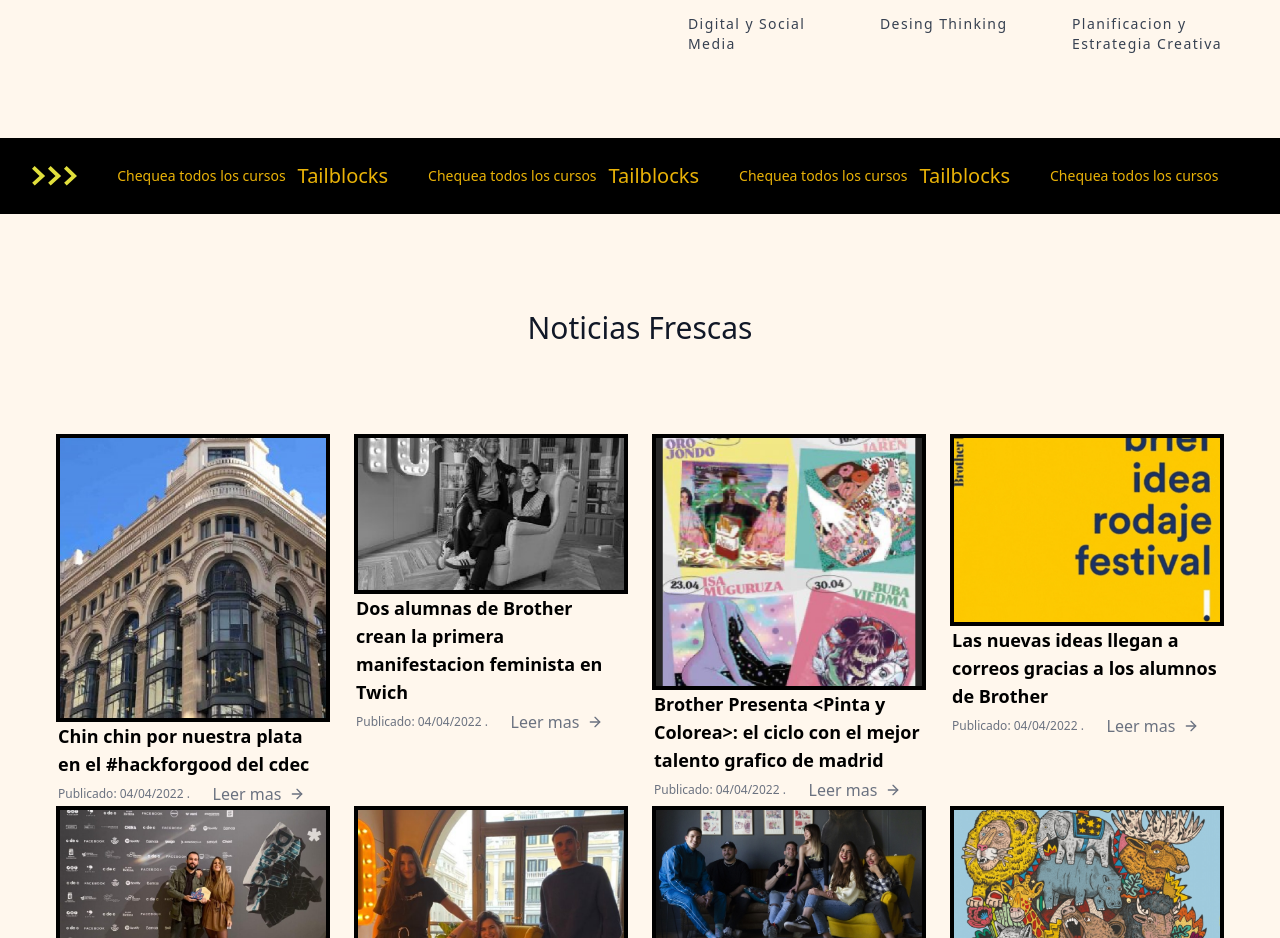
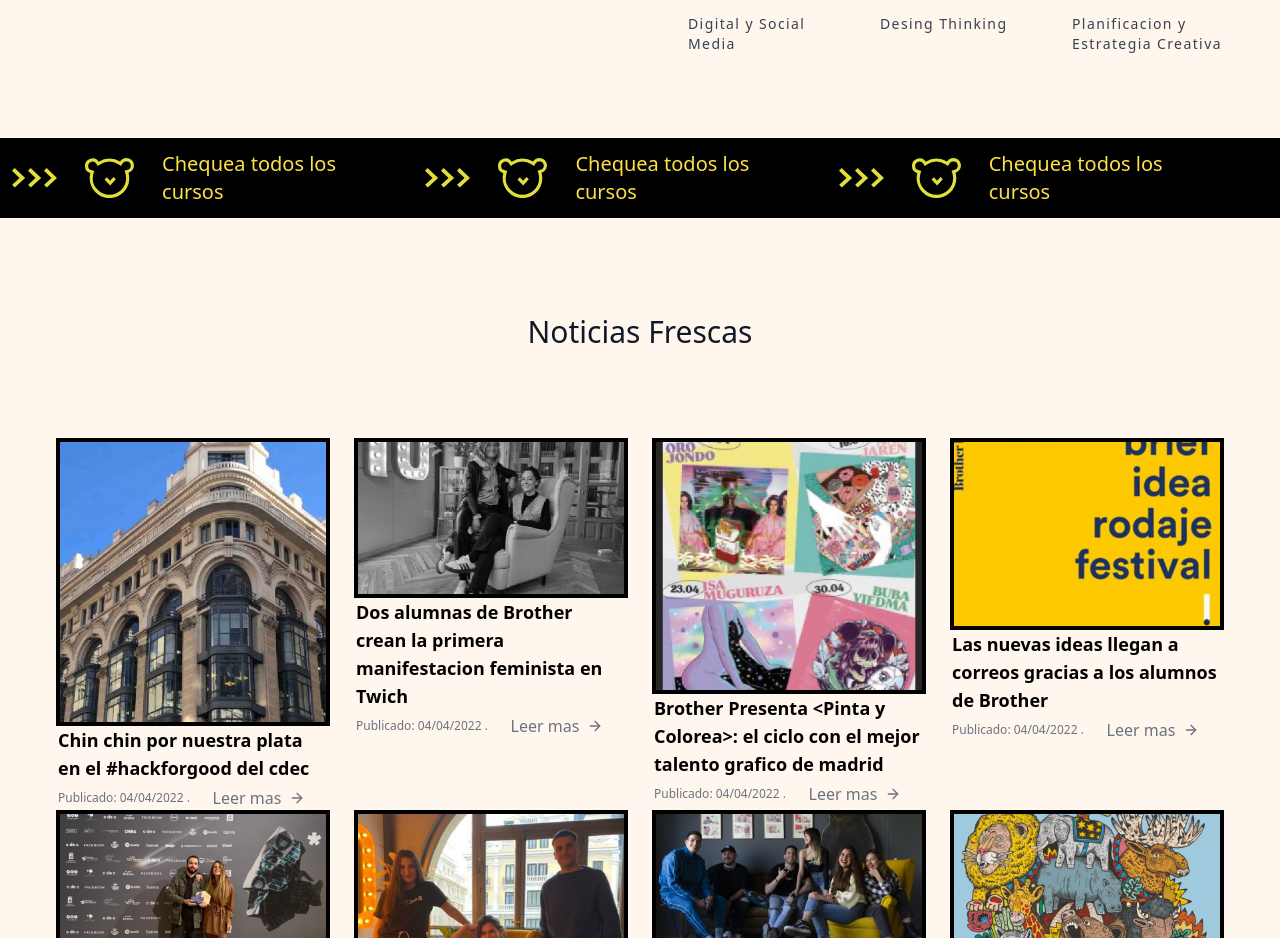
Before and after one commit to AlexBecci/Challenge-FrontEnd, a React (Create React App) app: page / in a window 1280 px wide. Shown: the part 1361-2299 px from the top of the page. Built offline with nearby package versions, Linux system fonts and the light colour scheme.

Commit message:
component CheckCourse finished 1/2

```diff
--- a/src/App.js
+++ b/src/App.js
@@ -1,5 +1,6 @@
 import Blog from "./components/Blog";
 import CheckCourse from "./components/CheckCourse";
+import Arrow from "./components/CheckCourseComponents/Arrow";
 import EmojiBear from "./components/CheckCourseComponents/EmojiBear";
 import Home from "./components/Home";
 import NavBar from "./components/NavBar";
@@ -11,7 +12,13 @@
       <NavBar />
       <Home />
       <Blog />
-      <CheckCourse emoji={<EmojiBear/>} />
+      <CheckCourse
+        emoji={<EmojiBear />}
+        text="Chequea todos los cursos"
+        arrow={<Arrow />}
+        background="bg-black"
+        textColor={"text-yellow-300"}
+      />
       <Notices />
     </div>
   );
--- a/src/components/CheckCourse.jsx
+++ b/src/components/CheckCourse.jsx
@@ -1,35 +1,18 @@
 import React from "react";
 
-function CheckCourse({ emoji, arrow, background }) {
+function CheckCourse({ emoji, arrow, background, text, textColor }) {
   return (
-    <div className="text-gray-600 body-font bg-black">
-      <div className="">
-        <div className="container px-5 py-6 mx-auto flex items-center justify-start sm:flex-row flex-col">
-          <p className="flex title-font font-medium  justify-start items-start text-yellow-500">
-            <span className="ml-3 text-xl">{emoji}</span>
-          </p>
-          <p className="text-sm text-yellow-500 sm:ml-10 sm:mt-0 mt-4">
-            Chequea todos los cursos
-          </p>
-          <p className="flex title-font font-medium  justify-center items-center text-yellow-500">
-            <span className="ml-3 text-xl">Tailblocks</span>
-          </p>
-          <p className="text-sm text-yellow-500 sm:ml-10 sm:mt-0 mt-4">
-            Chequea todos los cursos
-          </p>
-          <p className="flex title-font font-medium  justify-center items-center text-yellow-500">
-            <span className="ml-3 text-xl">Tailblocks</span>
-          </p>
-          <p className="text-sm text-yellow-500 sm:ml-10 sm:mt-0 mt-4">
-            Chequea todos los cursos
-          </p>
-          <p className="flex title-font font-medium  justify-center items-center text-yellow-500">
-            <span className="ml-3 text-xl">Tailblocks</span>
-          </p>
-          <p className="text-sm text-yellow-500 sm:ml-10 sm:mt-0 mt-4">
-            Chequea todos los cursos
-          </p>
-        </div>
+    <div className={`body-font ${background}`}>
+      <div className="container px-5 py-3 mx-auto flex items-center justify-start sm:flex-row flex-col md:mr-20 md:-ml-9">
+        <p className="text-sm  sm:ml-7 sm:mt-0 mt-4">{arrow}</p>
+        <p className="text-sm sm:ml-7 sm:mt-0 mt-4">{emoji}</p>
+        <p className={`text-xl ${textColor} sm:ml-7 sm:mt-0 mt-4`}>{text}</p>
+        <p className="text-sm  sm:ml-7 sm:mt-0 mt-4">{arrow}</p>
+        <p className="text-sm sm:ml-7 sm:mt-0 mt-4">{emoji}</p>
+        <p className={`text-xl ${textColor} sm:ml-7 sm:mt-0 mt-4`}>{text}</p>
+        <p className="text-sm  sm:ml-7 sm:mt-0 mt-4">{arrow}</p>
+        <p className="text-sm sm:ml-7 sm:mt-0 mt-4">{emoji}</p>
+        <p className={`text-xl ${textColor} sm:ml-7 sm:mt-0 mt-4`}>{text}</p>
       </div>
     </div>
   );
--- /dev/null
+++ b/src/components/CheckCourseComponents/Arrow.jsx
@@ -0,0 +1,27 @@
+import React from 'react'
+
+function Arrow() {
+  return (
+    <div><svg xmlns="http://www.w3.org/2000/svg" width="45.143" height="19.467" viewBox="0 0 45.143 19.467">
+        <g id="Grupo_12101" data-name="Grupo 12101" transform="translate(61.143 -16.142) rotate(90)">
+            <g id="Grupo_11762" data-name="Grupo 11762" transform="translate(16.142 16)">
+                <g id="Grupo_11760" data-name="Grupo 11760">
+                <path id="Trazado_11738" data-name="Trazado 11738" d="M2038.692,1329.5l-2.76-2.631,10.019-10.512,9.448,10.437-2.827,2.561-6.693-7.393Z" transform="translate(-2035.932 -1316.353)" fill="#e1df3c"/>
+                </g>
+            </g>
+            <g id="Grupo_12097" data-name="Grupo 12097" transform="translate(16.142 32)">
+                <g id="Grupo_11760-2" data-name="Grupo 11760">
+                <path id="Trazado_11738-2" data-name="Trazado 11738" d="M2038.692,1329.5l-2.76-2.631,10.019-10.512,9.448,10.437-2.827,2.561-6.693-7.393Z" transform="translate(-2035.932 -1316.353)" fill="#e1df3c"/>
+                </g>
+            </g>
+            <g id="Grupo_12098" data-name="Grupo 12098" transform="translate(16.142 48)">
+                <g id="Grupo_11760-3" data-name="Grupo 11760">
+                <path id="Trazado_11738-3" data-name="Trazado 11738" d="M2038.692,1329.5l-2.76-2.631,10.019-10.512,9.448,10.437-2.827,2.561-6.693-7.393Z" transform="translate(-2035.932 -1316.353)" fill="#e1df3c"/>
+                </g>
+            </g>
+        </g>
+  </svg></div>
+  )
+}
+
+export default Arrow
--- a/src/components/CheckCourseComponents/EmojiBear.jsx
+++ b/src/components/CheckCourseComponents/EmojiBear.jsx
@@ -3,64 +3,14 @@
 function EmojiBear() {
   return (
     <div>
-      <svg
-        xmlns="http://www.w3.org/2000/svg"
-        width="45.143"
-        height="19.467"
-        viewBox="0 0 45.143 19.467"
-      >
-        <g
-          id="Grupo_12101"
-          data-name="Grupo 12101"
-          transform="translate(61.143 -16.142) rotate(90)"
-        >
-          <g
-            id="Grupo_11762"
-            data-name="Grupo 11762"
-            transform="translate(16.142 16)"
-          >
-            <g id="Grupo_11760" data-name="Grupo 11760">
-              <path
-                id="Trazado_11738"
-                data-name="Trazado 11738"
-                d="M2038.692,1329.5l-2.76-2.631,10.019-10.512,9.448,10.437-2.827,2.561-6.693-7.393Z"
-                transform="translate(-2035.932 -1316.353)"
-                fill="#e1df3c"
-              />
-            </g>
-          </g>
-          <g
-            id="Grupo_12097"
-            data-name="Grupo 12097"
-            transform="translate(16.142 32)"
-          >
-            <g id="Grupo_11760-2" data-name="Grupo 11760">
-              <path
-                id="Trazado_11738-2"
-                data-name="Trazado 11738"
-                d="M2038.692,1329.5l-2.76-2.631,10.019-10.512,9.448,10.437-2.827,2.561-6.693-7.393Z"
-                transform="translate(-2035.932 -1316.353)"
-                fill="#e1df3c"
-              />
-            </g>
-          </g>
-          <g
-            id="Grupo_12098"
-            data-name="Grupo 12098"
-            transform="translate(16.142 48)"
-          >
-            <g id="Grupo_11760-3" data-name="Grupo 11760">
-              <path
-                id="Trazado_11738-3"
-                data-name="Trazado 11738"
-                d="M2038.692,1329.5l-2.76-2.631,10.019-10.512,9.448,10.437-2.827,2.561-6.693-7.393Z"
-                transform="translate(-2035.932 -1316.353)"
-                fill="#e1df3c"
-              />
-            </g>
-          </g>
-        </g>
-      </svg>
+      <svg id="Grupo_12130" data-name="Grupo 12130" xmlns="http://www.w3.org/2000/svg" width="48.924" height="40.018" viewBox="0 0 48.924 40.018">
+      <g id="Grupo_11777" data-name="Grupo 11777">
+      <path id="Trazado_11748" data-name="Trazado 11748" d="M1913.82,1364.664a4.534,4.534,0,0,1,3.127,1.371,4.3,4.3,0,0,1,1.234,3.113,4.4,4.4,0,0,1-3.176,4.1l-2.988.9.87,3a16.417,16.417,0,0,1,.643,4.94,16.781,16.781,0,0,1-16.621,16.294,17.014,17.014,0,0,1-11.9-5.057,16.281,16.281,0,0,1-4.208-15.868l.787-2.925-2.891-.9a4.377,4.377,0,0,1-3.13-4.238,4.371,4.371,0,0,1,7.991-2.409l1.745,2.487,2.55-1.654a16.176,16.176,0,0,1,17.9-.108l2.65,1.678,1.692-2.641a4.516,4.516,0,0,1,3.732-2.076m.02-3.153a7.679,7.679,0,0,0-6.407,3.529,19.319,19.319,0,0,0-21.3.127,7.522,7.522,0,0,0-13.723,4.176,7.557,7.557,0,0,0,5.342,7.29,19.567,19.567,0,0,0-.692,4.815,19.813,19.813,0,0,0,39.62.706,19.546,19.546,0,0,0-.767-5.89,7.527,7.527,0,0,0-2.073-14.753Z" transform="translate(-1872.41 -1361.511)" fill="#e1df3c"/>
+     </g>
+       <g id="Grupo_11778" data-name="Grupo 11778" transform="translate(19.507 19.11)">
+      <path id="Trazado_11749" data-name="Trazado 11749" d="M1899.724,1391.105l-5.654-5.955,2.287-2.171,3.316,3.494,3.4-3.743,2.332,2.12Z" transform="translate(-1894.069 -1382.731)" fill="#e1df3c"/>
+    </g>
+</svg>
     </div>
   );
 }
```
